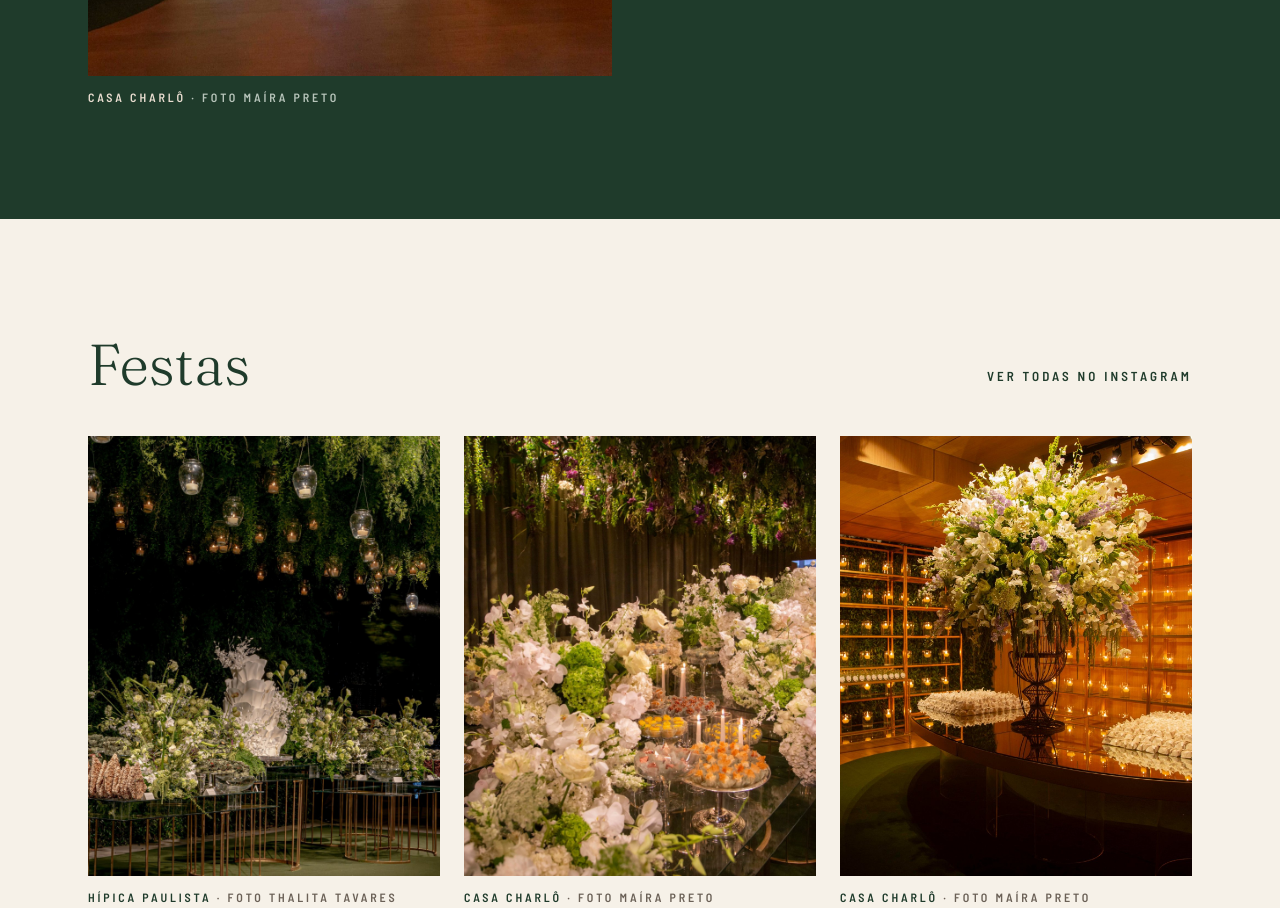
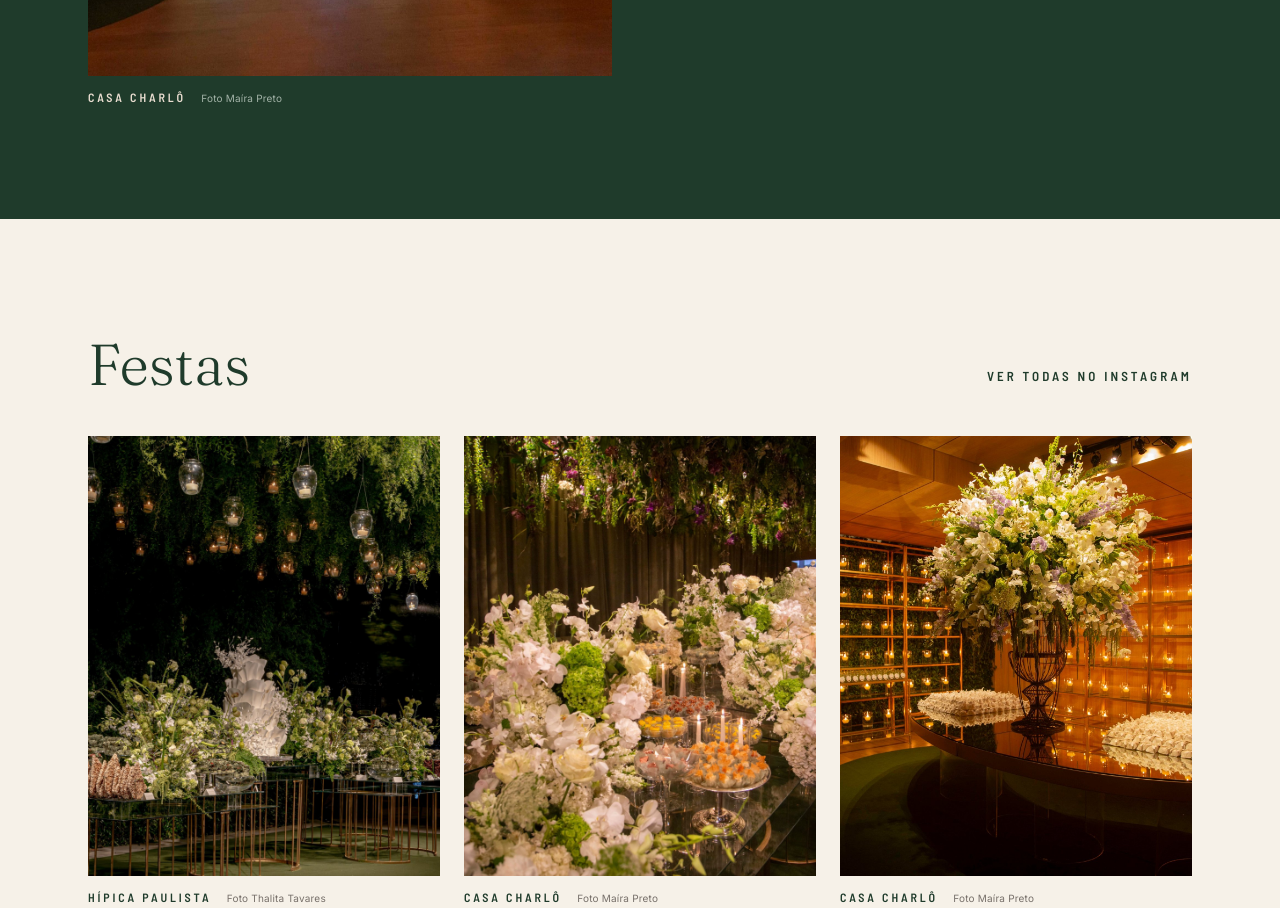
Before and after one commit to mairapreto-pixel/lais-aguiar, a plain HTML site: page index.html in a window 1280 px wide. Shown: the part 2107-3015 px from the top of the page. Drawn offline with Linux system fonts and the light colour scheme.

Commit message:
Crédito das fotos menor e mais discreto
Co-Authored-By: Claude Opus 5.5 <noreply@anthropic.com>
Claude-Session: https://claude.ai/code/session_0149kswi4MhbVzMLoVTpPWTX

```diff
--- a/index.html
+++ b/index.html
@@ -42,7 +42,7 @@ p{margin:0}
 
 <section id="topo">
 <img src="fotos/hipica-lounge.jpg" alt="Lounge sob um teto de folhagem, flores brancas e velas, na Hípica Paulista" style="display:block;width:100%;height:clamp(420px,62vw,820px);object-fit:cover;object-position:50% 45%">
-<p class="wrap cond" style="font-size:12px;color:#1F3B2B;padding-top:14px">Hípica Paulista <span style="color:#6B6157">· Foto Thalita Tavares</span></p>
+<p class="wrap cond" style="font-size:12px;color:#1F3B2B;padding-top:14px">Hípica Paulista <span style="margin-left:10px;font-family:Inter,sans-serif;font-weight:400;font-size:10px;letter-spacing:.02em;text-transform:none;color:#77706A">Foto Thalita Tavares</span></p>
 <div class="wrap" style="padding-top:clamp(40px,6vw,88px);padding-bottom:clamp(56px,8vw,112px);display:flex;flex-direction:column;gap:28px">
 <p class="cond" style="font-size:13px;color:#1F3B2B">Arquitetura, flores e festas</p>
 <h1 class="serif" style="font-size:clamp(44px,7vw,96px);line-height:1.02;letter-spacing:-.02em;color:#1F3B2B;max-width:900px">Cada festa começa <i>como um projeto.</i></h1>
@@ -52,7 +52,7 @@ p{margin:0}
 
 <section id="lais-e-pri" style="background:#1F3B2B;color:#F6F1E8">
 <div class="wrap" style="padding-top:clamp(64px,9vw,128px);padding-bottom:clamp(64px,9vw,128px);display:flex;flex-wrap:wrap;gap:56px;align-items:center">
-<figure style="flex:1 1 360px;min-width:0;margin:0;display:flex;flex-direction:column;gap:14px"><img src="fotos/salao.jpg" alt="Salão com tecido e folhagem no teto, luminárias de cúpula e flores brancas" style="width:100%;aspect-ratio:4/5;object-fit:cover;object-position:62% 50%"><figcaption class="cond" style="font-size:12px;color:#E9DDD0">Casa Charlô <span style="color:#B7C4BA">· Foto Maíra Preto</span></figcaption></figure>
+<figure style="flex:1 1 360px;min-width:0;margin:0;display:flex;flex-direction:column;gap:14px"><img src="fotos/salao.jpg" alt="Salão com tecido e folhagem no teto, luminárias de cúpula e flores brancas" style="width:100%;aspect-ratio:4/5;object-fit:cover;object-position:62% 50%"><figcaption class="cond" style="font-size:12px;color:#E9DDD0">Casa Charlô <span style="margin-left:10px;font-family:Inter,sans-serif;font-weight:400;font-size:10px;letter-spacing:.02em;text-transform:none;color:#A3B3A8">Foto Maíra Preto</span></figcaption></figure>
 <div style="flex:1 1 360px;display:flex;flex-direction:column;gap:24px">
 <p class="cond" style="font-size:13px;color:#E9DDD0">Laís e Pri</p>
 <h2 class="serif" style="font-size:clamp(36px,4.5vw,60px);line-height:1.08;color:#F6F1E8">Duas irmãs, <i>cada festa do começo ao fim.</i></h2>
@@ -70,15 +70,15 @@ p{margin:0}
 <div style="display:grid;grid-template-columns:repeat(auto-fit,minmax(min(100%,300px),1fr));gap:24px">
 <figure style="margin:0;display:flex;flex-direction:column;gap:14px">
 <img loading="lazy" src="fotos/hipica-velas.jpg" alt="Velas em cúpulas de vidro penduradas na folhagem, sobre a mesa de doces" style="width:100%;aspect-ratio:4/5;object-fit:cover;object-position:50% 40%">
-<figcaption class="cond" style="font-size:12px;color:#1F3B2B">Hípica Paulista <span style="color:#6B6157">· Foto Thalita Tavares</span></figcaption>
+<figcaption class="cond" style="font-size:12px;color:#1F3B2B">Hípica Paulista <span style="margin-left:10px;font-family:Inter,sans-serif;font-weight:400;font-size:10px;letter-spacing:.02em;text-transform:none;color:#77706A">Foto Thalita Tavares</span></figcaption>
 </figure>
 <figure style="margin:0;display:flex;flex-direction:column;gap:14px">
 <img loading="lazy" src="fotos/doces.jpg" alt="Mesa de doces entre orquídeas, hortênsias e rosas brancas, com velas" style="width:100%;aspect-ratio:4/5;object-fit:cover;object-position:50% 60%">
-<figcaption class="cond" style="font-size:12px;color:#1F3B2B">Casa Charlô <span style="color:#6B6157">· Foto Maíra Preto</span></figcaption>
+<figcaption class="cond" style="font-size:12px;color:#1F3B2B">Casa Charlô <span style="margin-left:10px;font-family:Inter,sans-serif;font-weight:400;font-size:10px;letter-spacing:.02em;text-transform:none;color:#77706A">Foto Maíra Preto</span></figcaption>
 </figure>
 <figure style="margin:0;display:flex;flex-direction:column;gap:14px">
 <img loading="lazy" src="fotos/lembrancas.jpg" alt="Arranjo de flores brancas e lilases sobre mesa espelhada, com paredes de velas" style="width:100%;aspect-ratio:4/5;object-fit:cover;object-position:52% 50%">
-<figcaption class="cond" style="font-size:12px;color:#1F3B2B">Casa Charlô <span style="color:#6B6157">· Foto Maíra Preto</span></figcaption>
+<figcaption class="cond" style="font-size:12px;color:#1F3B2B">Casa Charlô <span style="margin-left:10px;font-family:Inter,sans-serif;font-weight:400;font-size:10px;letter-spacing:.02em;text-transform:none;color:#77706A">Foto Maíra Preto</span></figcaption>
 </figure>
 </div>
 </section>
```
